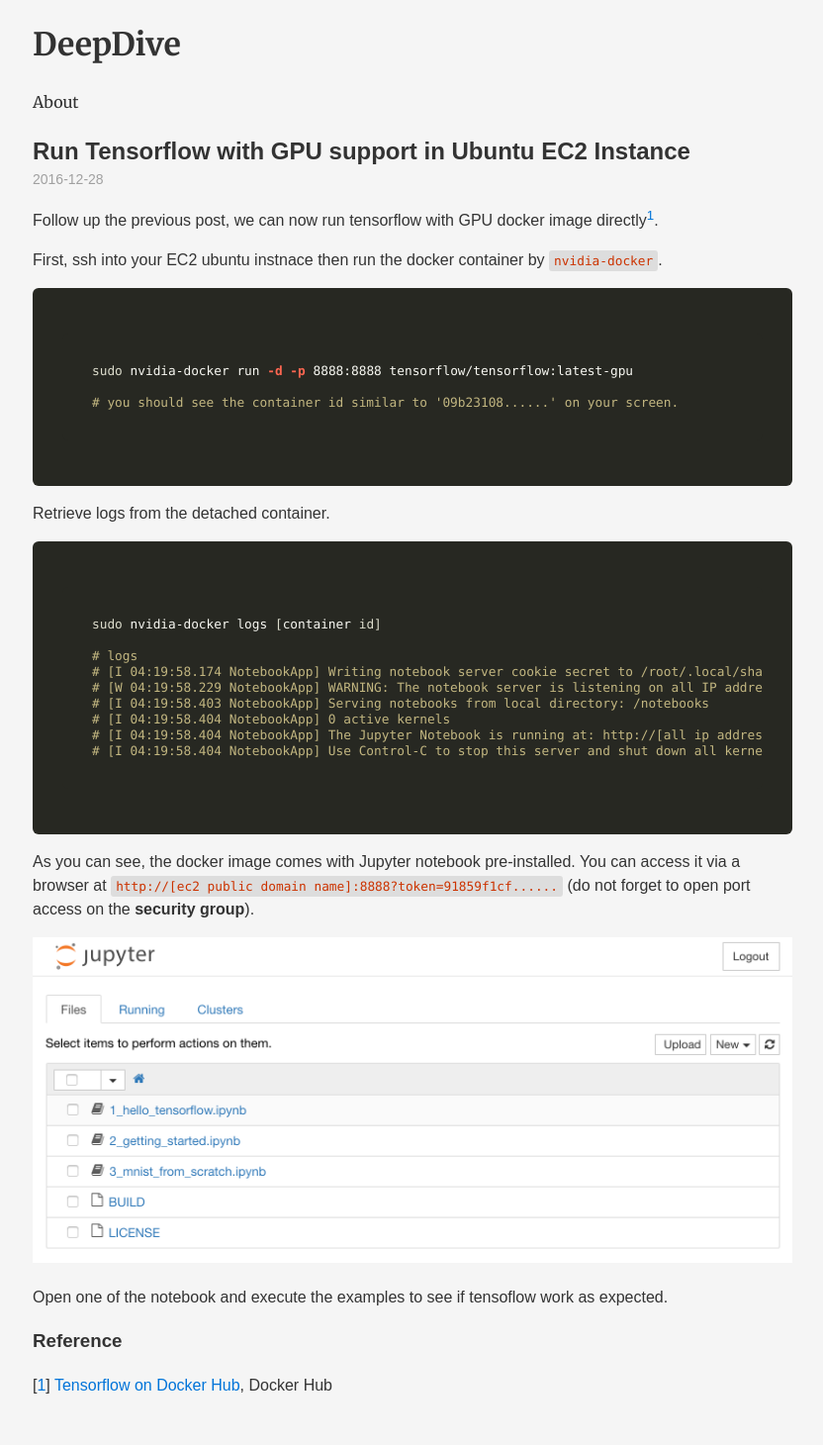
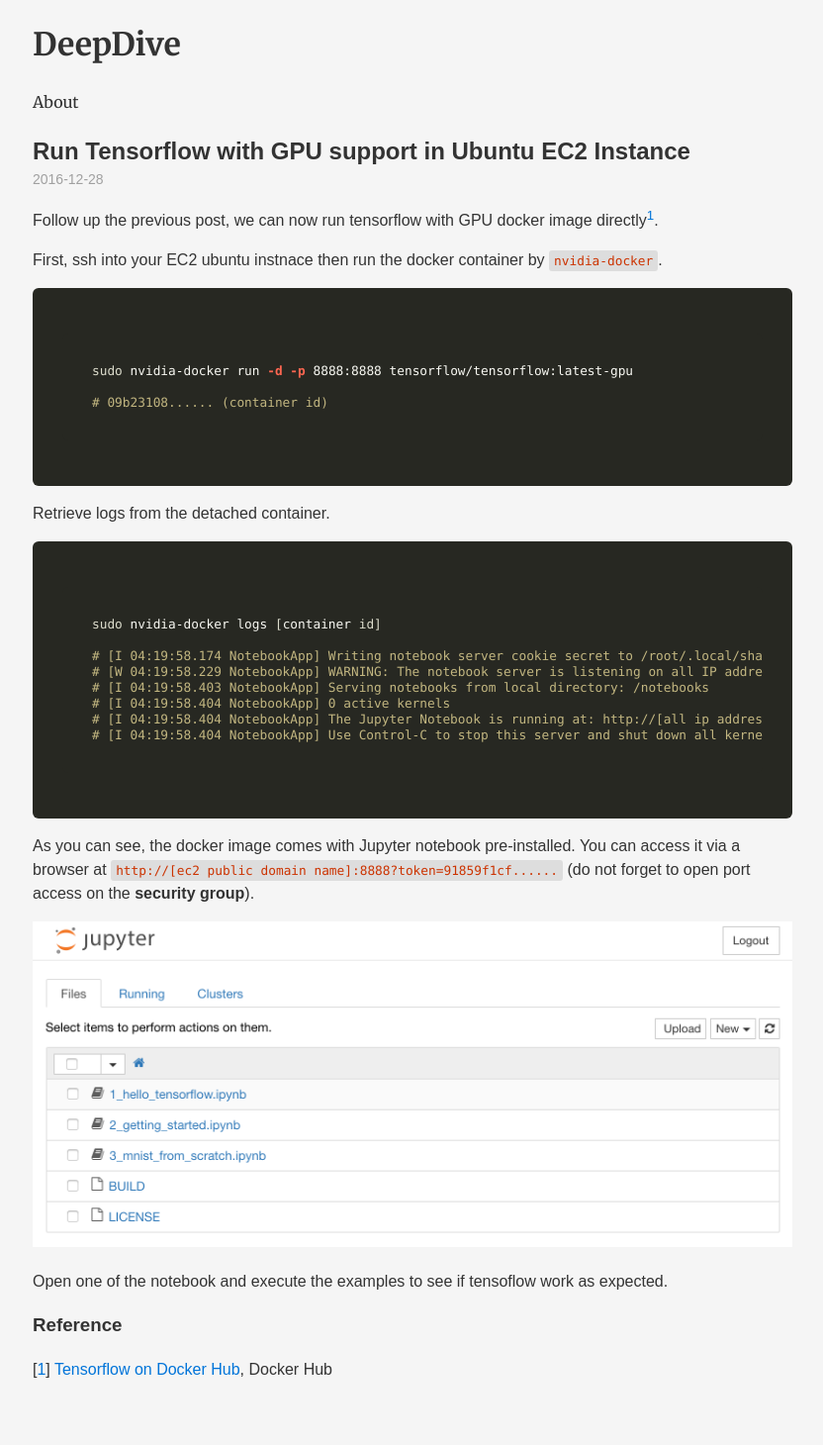
Before and after one commit to songyunlu/songyunlu.github.io, a Jekyll site: the page built from _posts/2016-12-28-run-tensorflow-with-gpu-support-in-ubuntu-ec2-instance.md, in a window 1280 px wide. Shown: the whole page at 99% size, without its empty margins (223-1055 px from the left). Built offline with Jekyll 4.4.1, drawn with Linux system fonts in a browser that asks for light colours; comment, search, counter and statistics services are not loaded.

Commit message:
Refined the content of 2016-12-28-run-tensorflow-with-gpu-support-in-ubuntu-ec2-instance.md.

````diff
--- a/_posts/2016-12-28-run-tensorflow-with-gpu-support-in-ubuntu-ec2-instance.md
+++ b/_posts/2016-12-28-run-tensorflow-with-gpu-support-in-ubuntu-ec2-instance.md
@@ -11,7 +11,7 @@
 ```bash
 sudo nvidia-docker run -d -p 8888:8888 tensorflow/tensorflow:latest-gpu
 
-# you should see the container id similar to '09b23108......' on your screen.
+# 09b23108...... (container id)
 ```
 
 Retrieve logs from the detached container.
@@ -19,7 +19,6 @@
 ```bash
 sudo nvidia-docker logs [container id]
 
-# logs
 # [I 04:19:58.174 NotebookApp] Writing notebook server cookie secret to /root/.local/share/jupyter/runtime/notebook_cookie_secret
 # [W 04:19:58.229 NotebookApp] WARNING: The notebook server is listening on all IP addresses and not using encryption. This is not recommended.
 # [I 04:19:58.403 NotebookApp] Serving notebooks from local directory: /notebooks
````
